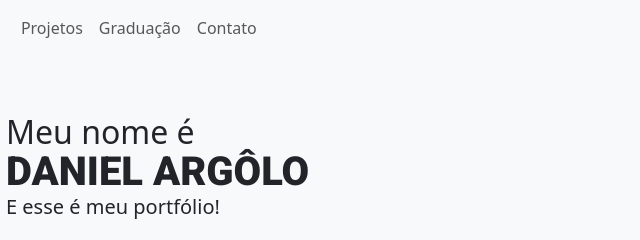
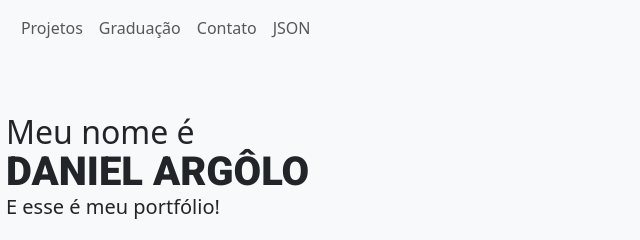
Before and after one commit to danielargolo-git/meu-portfolio-faculdade, a plain HTML site: page index.html in a window 1280 px wide. Shown: the top 240 px of the page, 72-712 px from the left. Drawn offline with nearby package versions, Linux system fonts and the light colour scheme.

Commit message:
json no nav

```diff
--- a/index.html
+++ b/index.html
@@ -32,6 +32,9 @@
                 </li>
                 <li class="nav-item">
                   <a class="nav-link" href="#contato">Contato</a>
+                </li>
+                <li class="nav-item">
+                  <a class="nav-link" href="./assets/data.json">JSON</a>
                 </li>
               </ul>
             </div>
```
